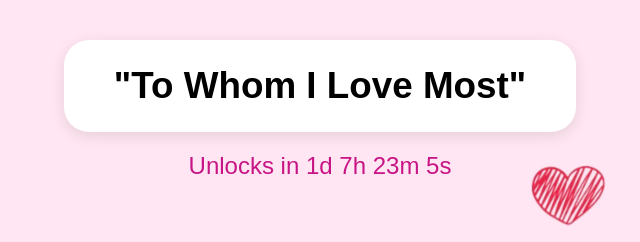
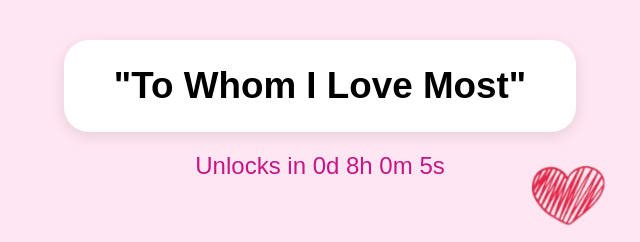
Before and after one commit to IversonMalit/To-Whom-I-Love-Most, a plain HTML site: page index.html in a window 1280 px wide. Shown: the top 242 px of the page, 320-960 px from the left. Drawn offline with Linux system fonts and the light colour scheme; a web font is replaced by a local one.

Commit message:
Update index.html

```diff
--- a/index.html
+++ b/index.html
@@ -218,7 +218,7 @@ function goToPage(url) {
 const countdownEl = document.getElementById("countdown");
 const buttonsDiv = document.getElementById("buttons");
 
-const targetDate = new Date("November 18, 2025 00:00:00").getTime();
+const targetDate = new Date("November 17, 2025 00:37:00").getTime();
 
 function updateCountdown() {
     const now = Date.now();
```
